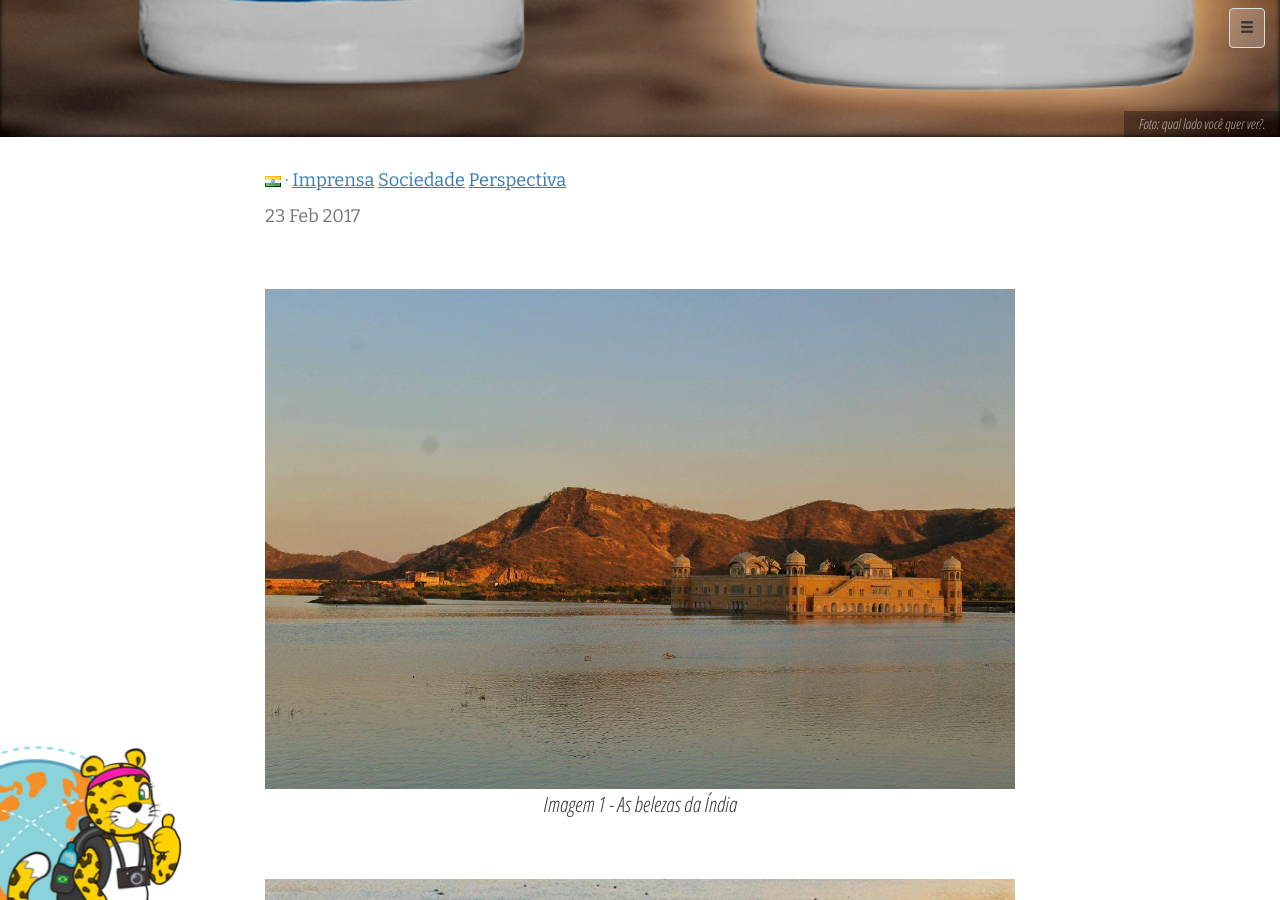
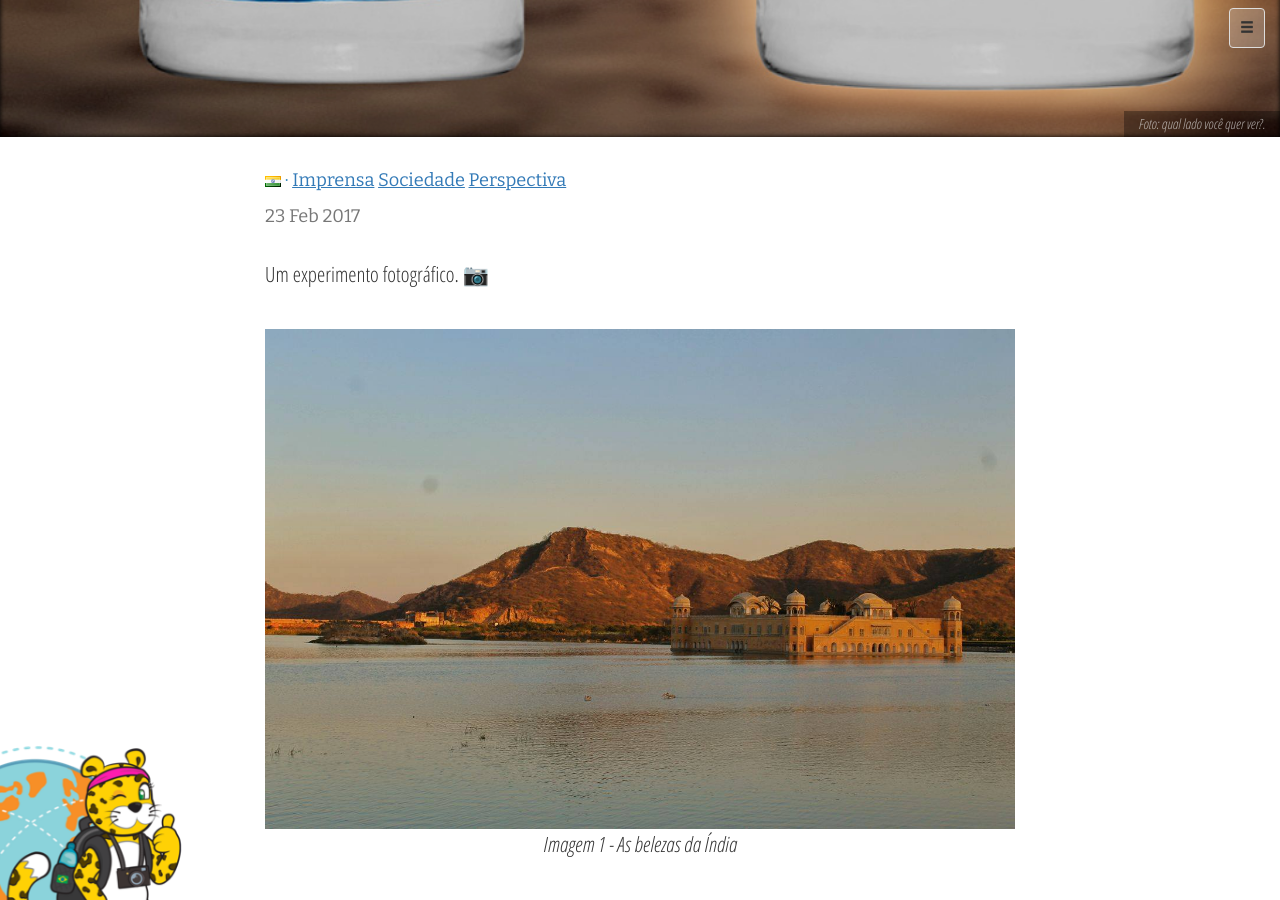
Before and after one commit to amandaferrari/project-grace-marguerite, a Jekyll site: the page built from _posts/2017-02-23-experimento-foto.md, in a window 1280 px wide and 900 px high, scrolled down 493 px. Built offline with Jekyll 4.4.1, drawn with Linux system fonts in a browser that asks for light colours; nearby versions of some CDN libraries; emoji names are drawn with the system emoji font; some web fonts are replaced; comment, search, counter and statistics services are not loaded; some of the changed text lies outside the part shown.

Commit message:
Update 2017-02-23-experimento-foto.md

```diff
--- a/_posts/2017-02-23-experimento-foto.md
+++ b/_posts/2017-02-23-experimento-foto.md
@@ -11,12 +11,12 @@ country: Índia
 comments: true
 ---
 
+Um experimento fotográfico. :camera:
+
 ![Imagem 1 - As belezas da Índia]({{site.baseurl}}/assets/images/photos/posts/ricojaipur.jpg)*Imagem 1 - As belezas da Índia*
 
 ![Imagem 2 - A sujeira da Índia]({{site.baseurl}}/assets/images/photos/posts/pobrejaipur.jpg)*Imagem 2 - A sujeira da Índia.*
 
-
-Um experimento fotográfico. :camera:
 
 Essas duas fotografias foram tiradas exatamente no mesmo lugar sem sequer dar um passo para o lado. Só escolhi o que gostaria de focar naquele momento para poder mostrar justamente como imagens desconectadas não conseguem extrair todas as informações de um mesmo lugar.
 
```
